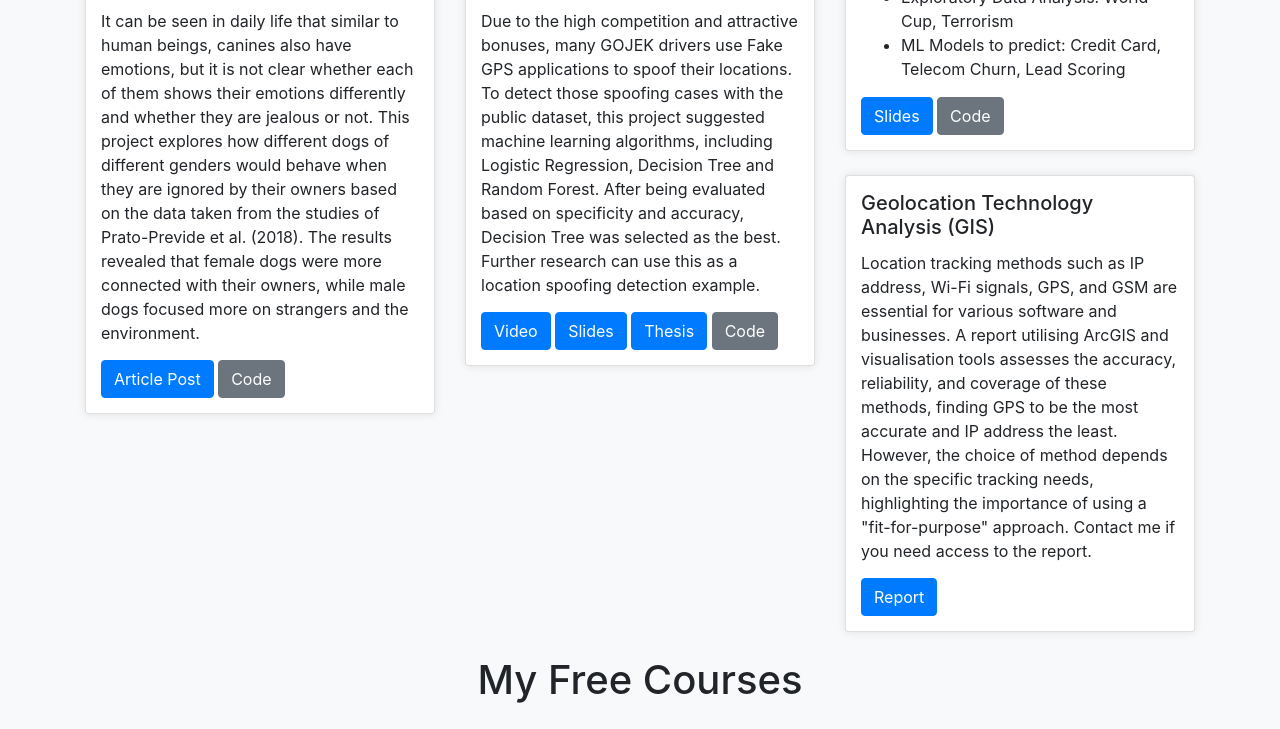
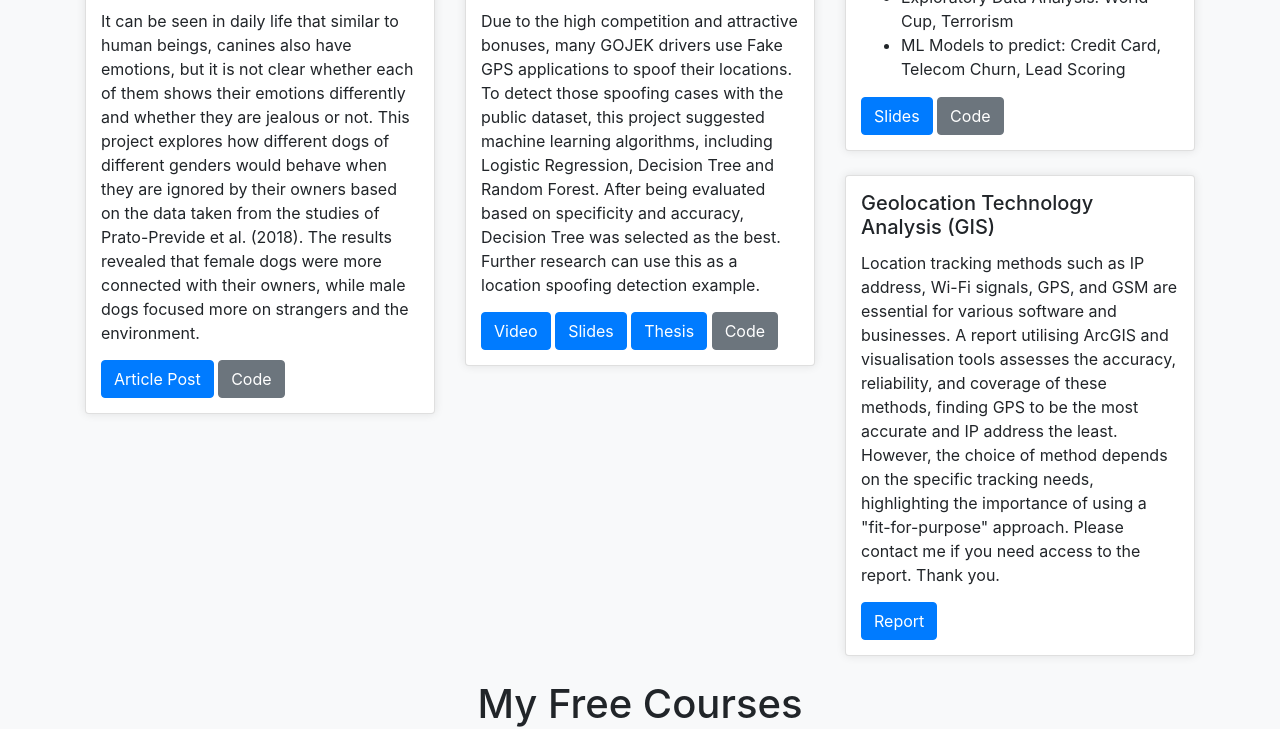
Before and after one commit to LinhVuu/linhvuu.github.io, a plain HTML site: page index.html in a window 1280 px wide. Shown: the part 961-1690 px from the top of the page. Drawn offline with nearby package versions, Linux system fonts and the light colour scheme.

Commit message:
update html

```diff
--- a/index.html
+++ b/index.html
@@ -232,7 +232,7 @@ html {
           <!-- <img src="images/projects/geolocation_tech_analysis.png" class="card-img-top" alt="Geolocation Technology Analysis Report"> -->
           <div class="card-body">
             <h5 class="card-title">Geolocation Technology Analysis (GIS)</h5>
-            <p class="card-text">Location tracking methods such as IP address, Wi-Fi signals, GPS, and GSM are essential for various software and businesses. A report utilising ArcGIS and visualisation tools assesses the accuracy, reliability, and coverage of these methods, finding GPS to be the most accurate and IP address the least. However, the choice of method depends on the specific tracking needs, highlighting the importance of using a "fit-for-purpose" approach. Contact me if you need access to the report.</p>
+            <p class="card-text">Location tracking methods such as IP address, Wi-Fi signals, GPS, and GSM are essential for various software and businesses. A report utilising ArcGIS and visualisation tools assesses the accuracy, reliability, and coverage of these methods, finding GPS to be the most accurate and IP address the least. However, the choice of method depends on the specific tracking needs, highlighting the importance of using a "fit-for-purpose" approach. Please contact me if you need access to the report. Thank you.</p>
             <!-- Add your project links/buttons here -->
             <a href="https://github.com/LinhVuu/self-study/blob/main/Geolocation%20Technology%20Analysis%20-%20Linh%20Vuu.pdf" class="btn btn-primary">Report</a>
           </div>
```
